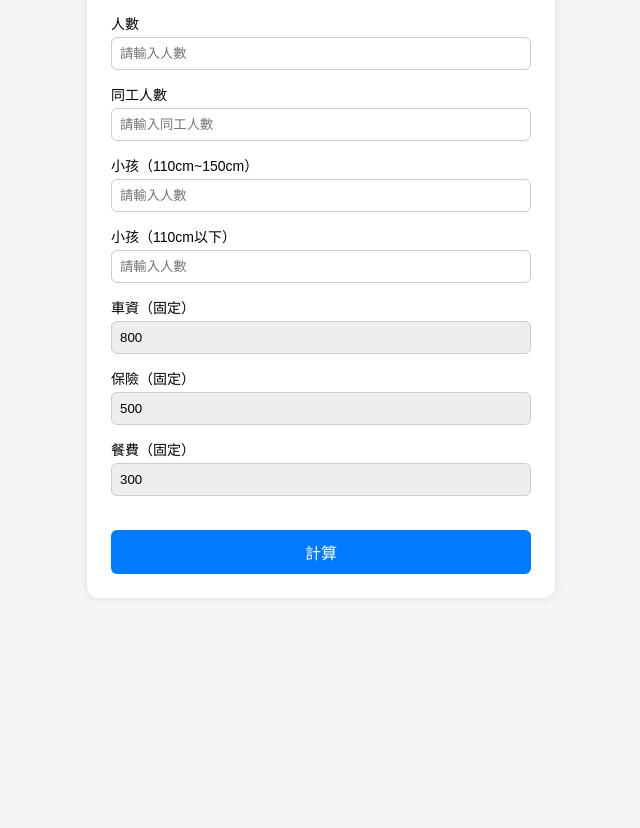
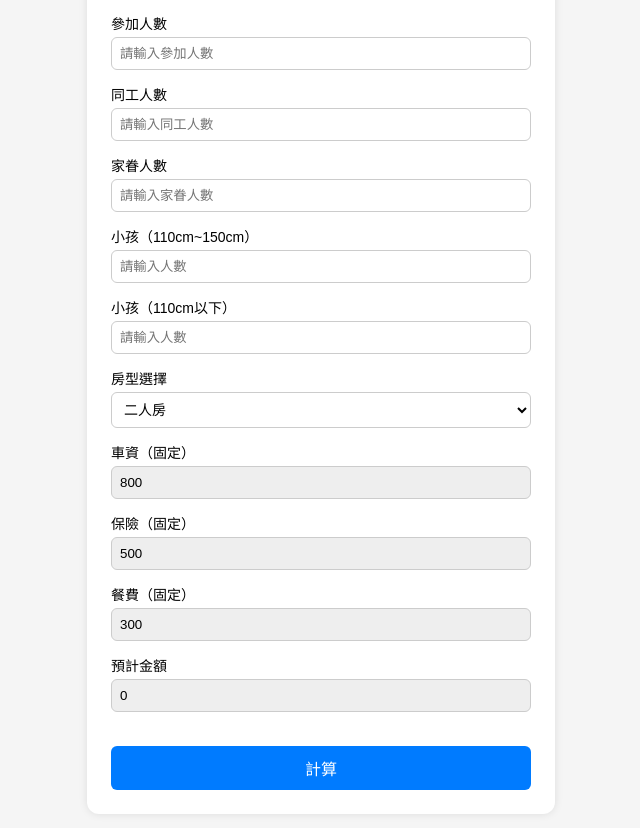
Before and after one commit to gordonpon/Guanziling2026, a plain HTML site: page index.html in a window 1280 px wide. Shown: the part 84-912 px from the top of the page, without its empty margins (319-959 px from the left). Before the commit the page ends 800 px from the top, so only its background shows below. Drawn offline with Linux system fonts and the light colour scheme.

Commit message:
feat: 加入內容

```diff
--- a/index.html
+++ b/index.html
@@ -46,6 +46,14 @@
             border: 1px solid #ccc;
         }
 
+        select {
+            padding: 8px;
+            border-radius: 6px;
+            border: 1px solid #ccc;
+            background-color: #fff;
+            font-size: 14px;
+        }
+
         input[readonly] {
             background-color: #eee;
             cursor: not-allowed;
@@ -80,26 +88,42 @@
 
         <!-- 欄位 1 -->
         <div class="form-group">
-            <label class="label">人數</label>
-            <input id="p1" type="number" min="1" placeholder="請輸入人數">
+            <label class="label">參加人數</label>
+            <input id="totalPeople" type="number" min="1" placeholder="請輸入參加人數">
         </div>
 
         <!-- 欄位 2 -->
         <div class="form-group">
             <label class="label">同工人數</label>
-            <input id="p2" type="number" min="1" placeholder="請輸入同工人數">
+            <input id="employees" type="number" min="1" placeholder="請輸入同工人數">
+        </div>
+
+        <div class="form-group">
+            <label class="label">家眷人數</label>
+            <input id="familyMembers" type="number" min="1" placeholder="請輸入家眷人數">
         </div>
 
         <!-- 欄位 3 -->
         <div class="form-group">
             <label class="label">小孩（110cm~150cm）</label>
-            <input id="p3" type="number" min="1" placeholder="請輸入人數">
+            <input id="children110to150" type="number" min="1" placeholder="請輸入人數">
         </div>
 
         <!-- 欄位 4 -->
         <div class="form-group">
             <label class="label">小孩（110cm以下）</label>
-            <input id="p4" type="number" min="1" placeholder="請輸入人數">
+            <input id="childrenUnder110" type="number" min="1" placeholder="請輸入人數">
+        </div>
+
+        <div class="form-group">
+            <label class="label">房型選擇</label>
+            <select id="roomType">
+                <option>二人房</option>
+                <option>四人房</option>
+                <option>二人房(含湯屋)</option>
+                <option>四人房(含湯屋)</option>
+                <option>六人房</option>
+            </select>
         </div>
 
         <!-- 欄位 5 -->
@@ -120,36 +144,42 @@
             <input id="feeFood" type="number" value="300" readonly>
         </div>
 
+        <div class="form-group">
+            <label class="label">預計金額</label>
+            <input id="expectedAmount" type="number" value="0" readonly>
+        </div>
+
         <button class="btn" onclick="calc()">計算</button>
 
         <div id="result" class="result" style="display:none;"></div>
+
     </div>
 
     <script>
     function calc() {
-        const p1 = Number(document.getElementById("p1").value);
-        const p2 = Number(document.getElementById("p2").value);
-        const p3 = Number(document.getElementById("p3").value);
-        const p4 = Number(document.getElementById("p4").value);
+        const totalPeople = Number(document.getElementById("totalPeople").value);
+        const employees = Number(document.getElementById("employees").value);
+        const familyMembers = Number(document.getElementById("familyMembers").value);
+        const children110to150 = Number(document.getElementById("children110to150").value);
+        const childrenUnder110 = Number(document.getElementById("childrenUnder110").value);
 
         const feeBus = Number(document.getElementById("feeBus").value);
         const feeIns = Number(document.getElementById("feeIns").value);
         const feeFood = Number(document.getElementById("feeFood").value);
 
         // 基礎驗證
-        if (p1 <= 0 || p2 <= 0 || p3 <= 0 || p4 <= 0) {
-            alert("所有人數欄位都必須大於 0");
+        if (totalPeople <= 0) {
+            alert("人數不可為 0");
             return;
         }
 
         // ★★★ 新增的驗證：欄位 2 + 3 + 4 必須等於欄位 1 ★★★
-        if ((p2 + p3 + p4) !== p1) {
-            alert("同工 + 小孩人數總和必須等於『人數』欄位！");
+        if ((employees + familyMembers + children110to150 + childrenUnder110) !== totalPeople) {
+            alert("同工 + 家眷 + 小孩人數總和必須等於參加人數");
             return;
         }
 
-        const totalPeople = p1 + p2 + p3 + p4;
-
+        totalPeople = employees + familyMembers + children110to150 + childrenUnder110;
         const total = totalPeople * (feeBus + feeIns + feeFood);
 
         document.getElementById("result").style.display = "block";
```
